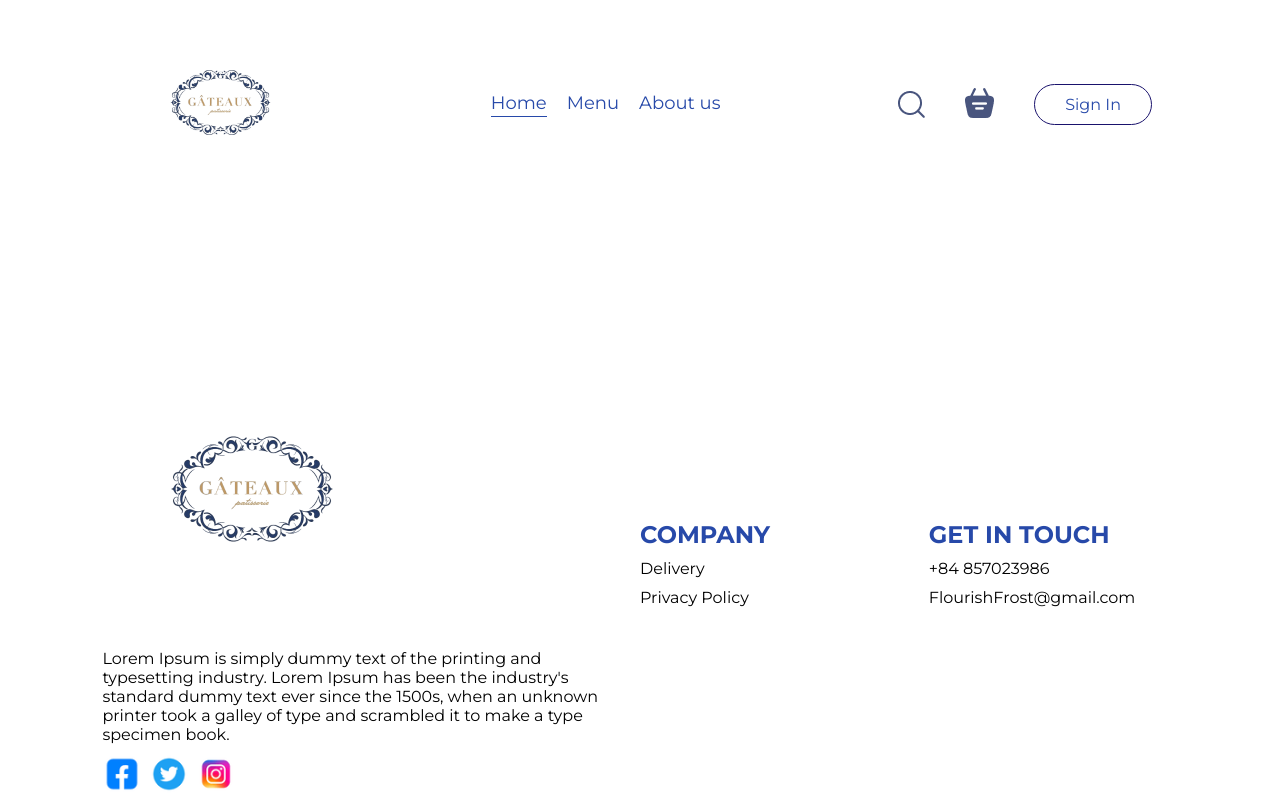
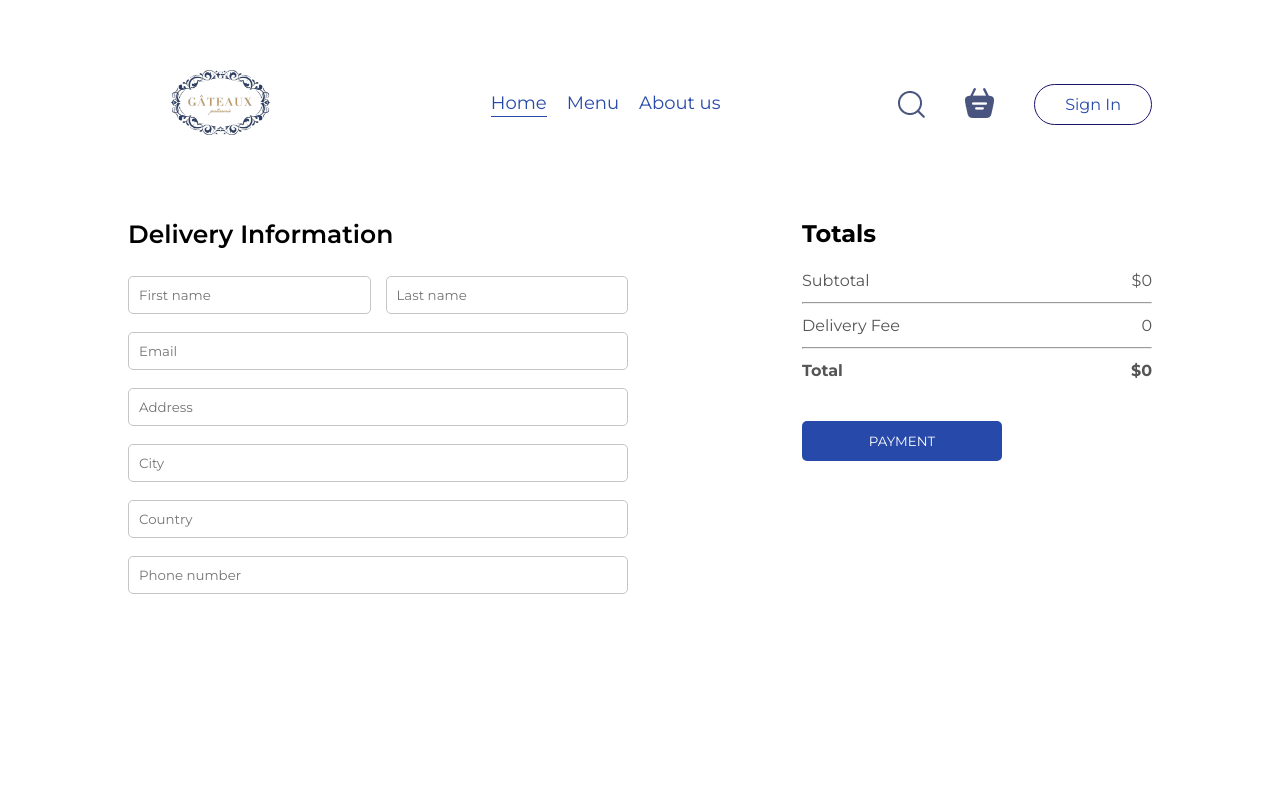
Before and after one commit to Harin-Nguyen/bakeryShop_WebProject, a React (Vite) app in the folder frontend/: page /order in a window 1280 px wide. Shown: the top 800 px of the page. Built offline with nearby package versions, Linux system fonts and the light colour scheme.

Commit message:
place-order

```diff
--- a/frontend/src/pages/Cart/Cart.jsx
+++ b/frontend/src/pages/Cart/Cart.jsx
@@ -1,10 +1,12 @@
 import React, { useContext } from 'react'
 import './Cart.css'
 import { StoreContext } from '../../context/StoreContext';
+import { useNavigate } from 'react-router-dom';
 
 const Cart = () => {
 
   const { cartItems, food_list, removeFromCart, getTotalCartAmount} = useContext(StoreContext);
+  const navigate = useNavigate();
 
   return (
     <div className='cart'>
@@ -48,15 +50,15 @@ const Cart = () => {
             <hr />
             <div className="cart-total-details">
               <p>Delivery Fee</p>
-              <p>{2}</p>
+              <p>{getTotalCartAmount()===0?0:2}</p>
             </div>
             <hr />
             <div className="cart-total-details">
               <b>Total</b>
-              <b>${getTotalCartAmount() + 2}</b>
+              <b>${getTotalCartAmount()===0?0:getTotalCartAmount() + 2}</b>
             </div>
           </div>
-          <button>PROCEED TO CHECKOUT</button>
+          <button onClick={()=>navigate('/order')}>PROCEED TO CHECKOUT</button>
         </div>
         <div className="cart-promocode">
           <div>
--- a/frontend/src/pages/PlaceOrder/PlaceOrder.css
+++ b/frontend/src/pages/PlaceOrder/PlaceOrder.css
@@ -0,0 +1,41 @@
+.place-order{
+    align-items: start;
+    display: flex;
+    justify-content: space-between;
+    gap: 50px;
+    margin-top: 10px;
+}
+
+.place-order .cart-total button{
+    margin-top: 18px;
+}
+
+.place-order-left{
+    width: 100%;
+    max-width: max(30%, 500px);
+}
+
+.place-order-left .title{
+    font-size: 25px;
+    font-weight: 600;
+    margin-bottom: 27px;
+}
+
+.place-order-left input{
+    border: 1px solid #c5c5c5;
+    border-radius: 5px;
+    outline-color: #2749a9;
+    margin-bottom: 18px;
+    width: 100%;
+    padding: 10px;
+}
+
+.place-order-left .multi-fields{
+    display: flex;
+    gap: 15px;
+}
+
+.place-order-right{
+    width: 100%;
+    max-width: max(30%, 350px);
+}
--- a/frontend/src/pages/PlaceOrder/PlaceOrder.jsx
+++ b/frontend/src/pages/PlaceOrder/PlaceOrder.jsx
@@ -1,11 +1,52 @@
-import React from 'react'
+import React, { useContext } from 'react'
 import './PlaceOrder.css'
+import { StoreContext } from '../../context/StoreContext'
 
 const PlaceOrder = () => {
+
+  const {getTotalCartAmount} = useContext(StoreContext)
+
   return (
-    <div>
-
-    </div>
+    <form className='place-order'>
+      <div className="place-order-left">
+        <p className="title">Delivery Information</p>
+        <div className="multi-fields">
+          <input type="text" placeholder='First name'/>
+          <input type="text" placeholder='Last name'/>
+        </div>
+        <input type="email" placeholder='Email'/>
+        <input type="text" placeholder='Address'/>
+        <div className="multi-fields">
+          <input type="text" placeholder='City'/>
+        </div>
+        <div className="multi-fields">
+          <input type="text" placeholder='Country'/>
+        </div>
+        <input type="text" placeholder='Phone number'/>
+      </div>
+      <div className="place-order-right">
+        <div className="cart-total">
+            <h2>Totals</h2>
+            <div>
+              <div className="cart-total-details">
+                <p>Subtotal</p>
+                <p>${getTotalCartAmount()}</p>
+              </div>
+              <hr />
+              <div className="cart-total-details">
+                <p>Delivery Fee</p>
+                <p>{getTotalCartAmount()===0?0:2}</p>
+              </div>
+              <hr />
+              <div className="cart-total-details">
+                <b>Total</b>
+                <b>${getTotalCartAmount()===0?0:getTotalCartAmount() + 2}</b>
+              </div>
+            </div>
+          <button>PAYMENT</button>
+        </div>
+      </div>
+    </form>
   )
 }
 
```
